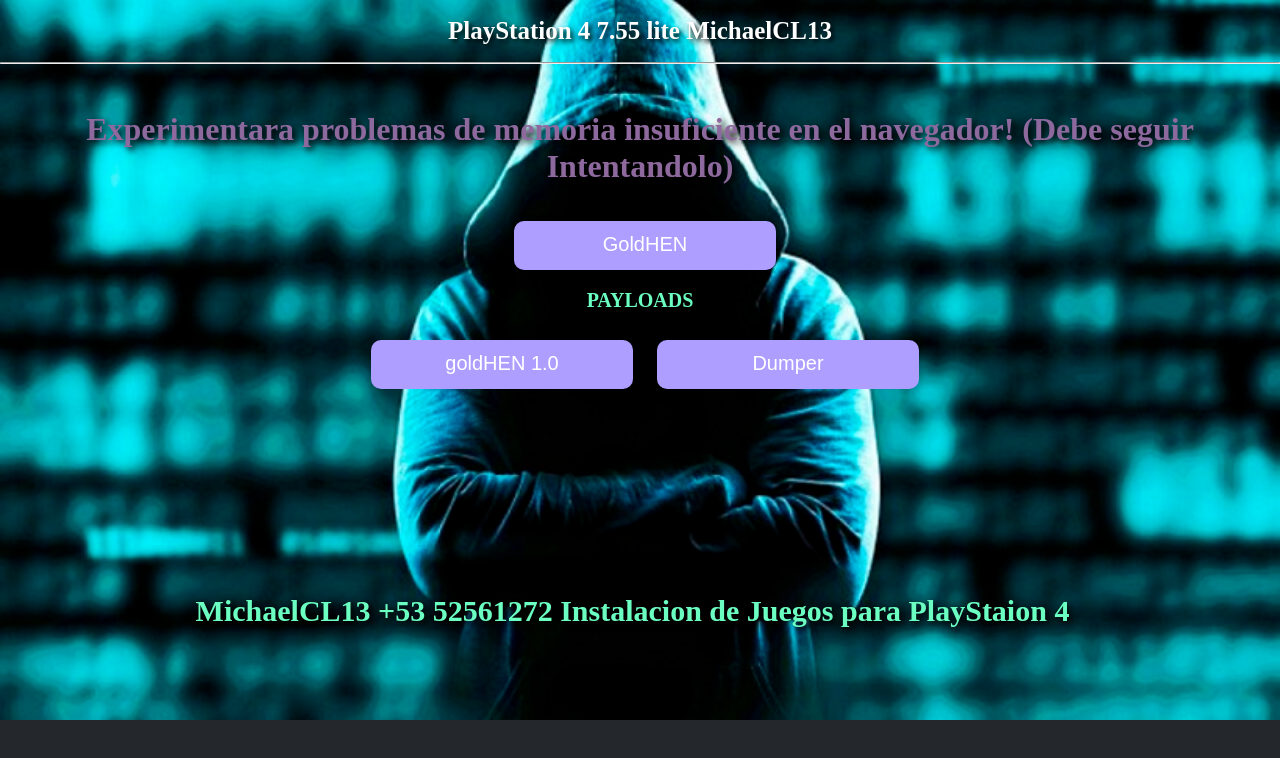
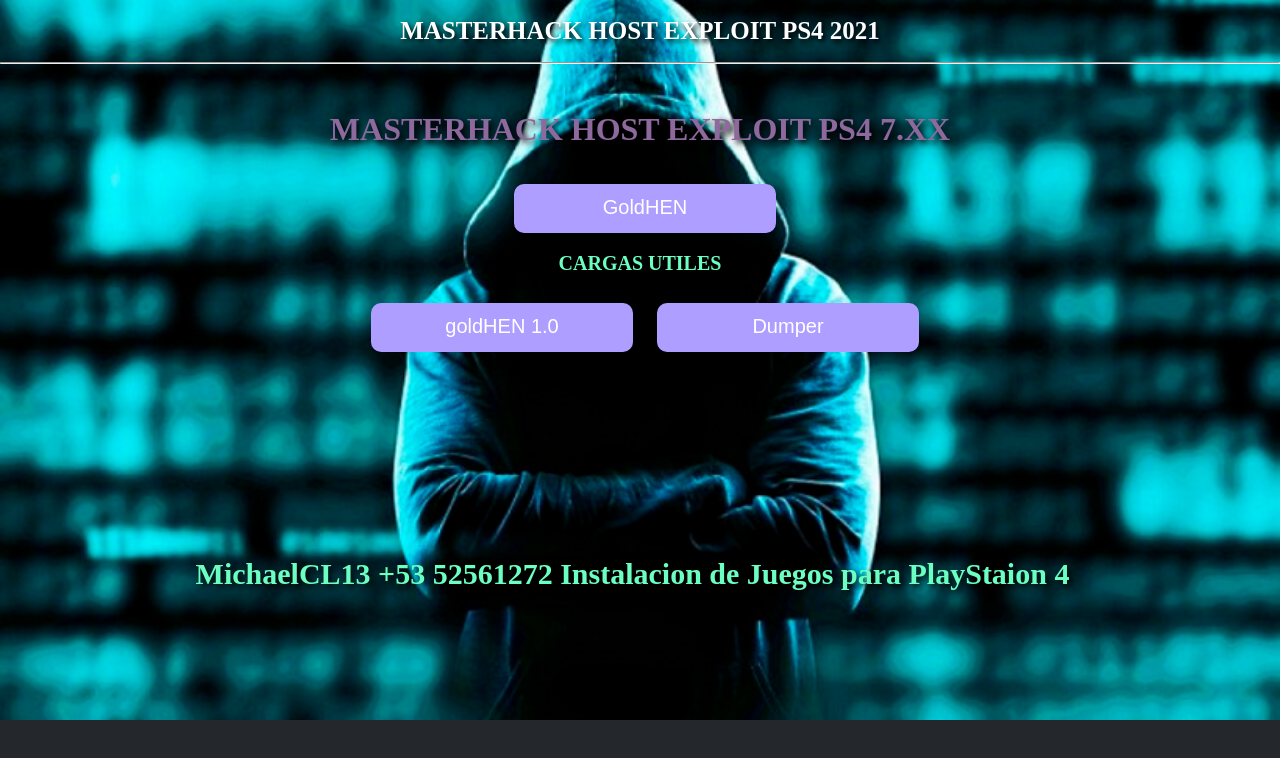
Before and after one commit to alemaster77/7.XX, a plain HTML site: page index.html in a window 1280 px wide. Drawn offline with Linux system fonts and the light colour scheme.

Commit message:
Update index.html

```diff
--- a/index.html
+++ b/index.html
@@ -59,14 +59,14 @@ function DisplayCacheProgress(){setTimeout(function(){window.msgs.innerHTML="INS
 document.cookie = 'kex=1';
 </script>
 </head>
-<h1 id=msgs>PlayStation 4 7.55 lite MichaelCL13</h1>
+<h1 id=msgs>MASTERHACK HOST EXPLOIT PS4 2021</h1>
 <hr>
 <br>
-<h1 style="font-size:32px;text-align:center;color:#8D699E;">Experimentara problemas de memoria insuficiente en el navegador! (Debe seguir Intentandolo)</h1>
+<h1 style="font-size:32px;text-align:center;color:#8D699E;">MASTERHACK HOST EXPLOIT PS4 7.XX</h1>
 <div style="text-align:center">
 <button class="btn btn-main" onmouseover="mainpayload1()" onmouseout="pagetitle()" onclick=load_goldhen755()> GoldHEN </button>
 <br>
-<h1 style="font-size:20px;text-align:center;color:#6BFFC1">PAYLOADS</h1>
+<h1 style="font-size:20px;text-align:center;color:#6BFFC1">CARGAS UTILES</h1>
 <button class="btn btn-main" onmouseover="goldhen()" onmouseout="pagetitle()" onclick=load_goldhen()> goldHEN 1.0 </button>
 <button class="btn btn-main" onmouseover="dumper()" onmouseout="pagetitle()" onclick=load_dumper()> Dumper </button>
 <br>
```
